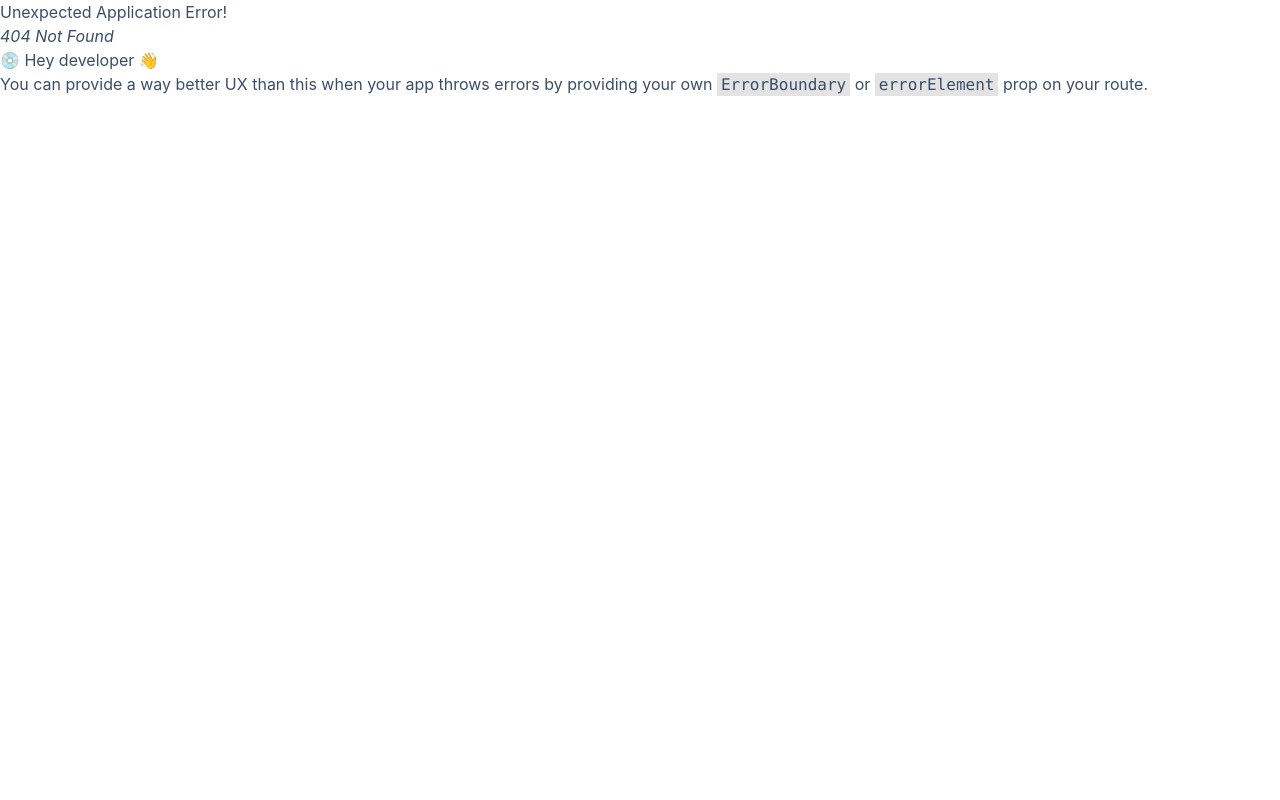
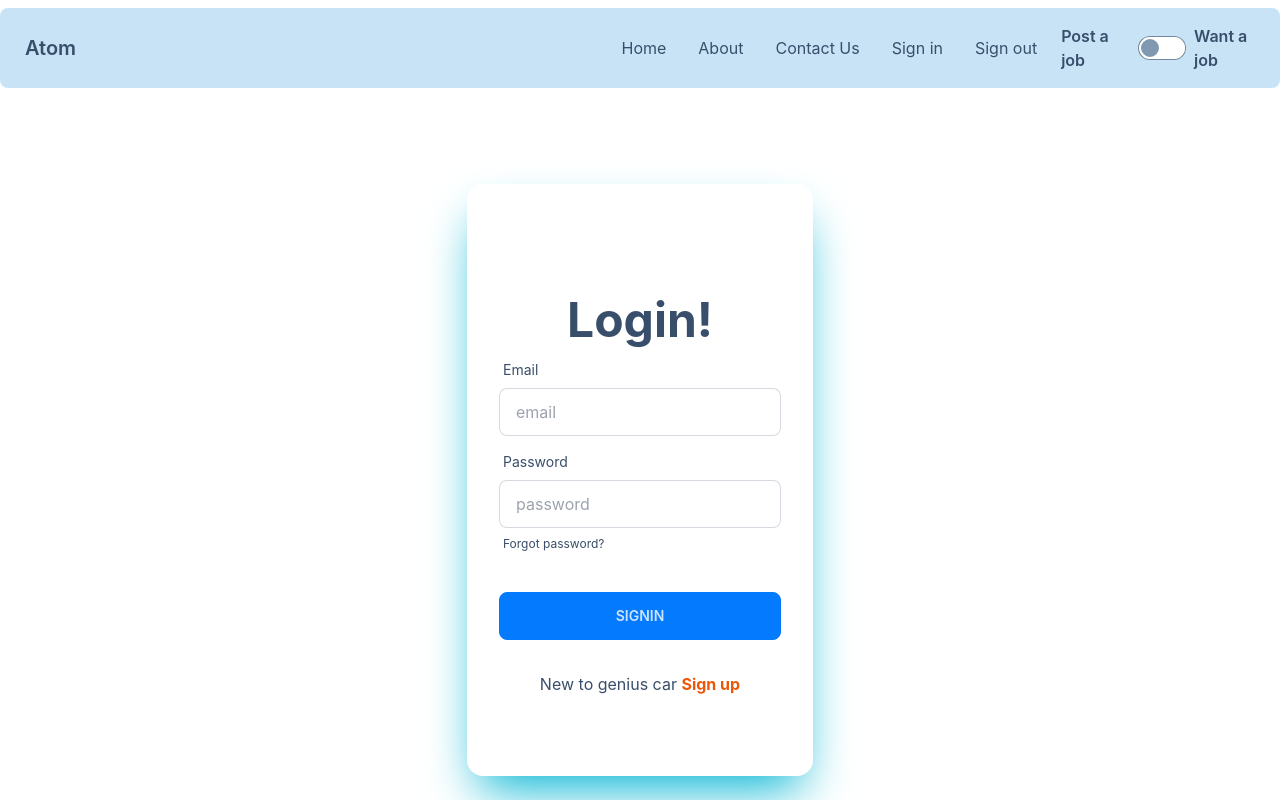
Before and after one commit to tuhin902/project-sunshine, a React (Create React App) app: page /signin in a window 1280 px wide. Before the commit this address had no page. Shown: the top 800 px of the page. Built offline with nearby package versions, Linux system fonts and the light colour scheme.

Commit message:
signin and sginup pages added

```diff
--- a/package.json
+++ b/package.json
@@ -7,6 +7,7 @@
     "@testing-library/react": "^13.4.0",
     "@testing-library/user-event": "^13.5.0",
     "daisyui": "^2.50.1",
+    "firebase": "^9.17.1",
     "react": "^18.2.0",
     "react-dom": "^18.2.0",
     "react-router-dom": "^6.8.1",
--- /dev/null
+++ b/src/Context/AuthProvider/AuthProvider.js
@@ -0,0 +1,18 @@
+import React, { Children, createContext } from 'react';
+import { getAuth } from 'firebase/auth';
+import app from '../../firebase/firebase.config';
+
+export const AuthContext = createContext();
+const auth = getAuth(app);
+
+const AuthProvider = ({ children }) => {
+
+    const authInfo = {};
+    return (
+        <AuthContext.Provider value={authInfo}>
+            {Children}
+        </AuthContext.Provider>
+    );
+};
+
+export default AuthProvider;
--- /dev/null
+++ b/src/Pages/About/About.js
@@ -0,0 +1,11 @@
+import React from 'react';
+
+const About = () => {
+    return (
+        <div>
+
+        </div>
+    );
+};
+
+export default About;
--- /dev/null
+++ b/src/Pages/Signin/Signin.js
@@ -0,0 +1,37 @@
+import React from 'react';
+import { Link } from 'react-router-dom';
+
+const Signin = () => {
+    return (
+        <div className="hero  w-full my-20">
+            <div className="hero-content">
+                <div className="card flex-shrink-0 w-full max-w-sm shadow-2xl shadow-cyan-500 py-20">
+                    <form className="card-body">
+                        <h1 className="text-5xl text-center font-bold">Login!</h1>
+                        <div className="form-control">
+                            <label className="label">
+                                <span className="label-text">Email</span>
+                            </label>
+                            <input type="text" name='email' placeholder="email" className="input input-bordered" />
+                        </div>
+                        <div className="form-control">
+                            <label className="label">
+                                <span className="label-text">Password</span>
+                            </label>
+                            <input type="text" name='password' placeholder="password" className="input input-bordered" />
+                            <label className="label">
+                                <Link href="#" className="label-text-alt link link-hover">Forgot password?</Link>
+                            </label>
+                        </div>
+                        <div className="form-control mt-6">
+                            <input className="btn btn-primary" type="submit" value="Signin" />
+                        </div>
+                    </form>
+                    <p className='text-center'>New to genius car <Link className='text-orange-600 font-bold' to='/signup'>Sign up</Link> </p>
+                </div>
+            </div>
+        </div>
+    );
+};
+
+export default Signin;
--- /dev/null
+++ b/src/Pages/Signup/Signup.js
@@ -0,0 +1,40 @@
+import React from 'react';
+import { Link } from 'react-router-dom';
+
+const Signup = () => {
+    return (
+        <div className="hero my-20">
+            <div className="hero-content ">
+                <div className="card w-full shadow-2xl shadow-green-500 py-20">
+                    <form className="card-body">
+                        <h1 className="text-5xl text-center font-bold">Sign up</h1>
+                        <div className="form-control">
+                            <label className="label">
+                                <span className="label-text">Name</span>
+                            </label>
+                            <input type="text" name='name' placeholder="Your Name" className="input input-bordered" />
+                        </div>
+                        <div className="form-control">
+                            <label className="label">
+                                <span className="label-text">Email</span>
+                            </label>
+                            <input type="text" name='email' placeholder="email" className="input input-bordered" />
+                        </div>
+                        <div className="form-control">
+                            <label className="label">
+                                <span className="label-text">Password</span>
+                            </label>
+                            <input type="text" name='password' placeholder="password" className="input input-bordered" />
+                        </div>
+                        <div className="form-control mt-6">
+                            <input className="btn btn-primary" type="submit" value="Sign up" />
+                        </div>
+                    </form>
+                    <p className='text-center'>Already have an account? <Link className='text-orange-600 font-bold' to='/signin'>Sign in</Link> </p>
+                </div>
+            </div>
+        </div>
+    );
+};
+
+export default Signup;
--- /dev/null
+++ b/src/firebase/firebase.config.js
@@ -0,0 +1,19 @@
+// Import the functions you need from the SDKs you need
+import { initializeApp } from "firebase/app";
+// TODO: Add SDKs for Firebase products that you want to use
+// https://firebase.google.com/docs/web/setup#available-libraries
+
+// Your web app's Firebase configuration
+const firebaseConfig = {
+    apiKey: "AIzaSyBNivjdzjBSMRkzlxJscGCbMmuY8Mi81LM",
+    authDomain: "atom-59a1b.firebaseapp.com",
+    projectId: "atom-59a1b",
+    storageBucket: "atom-59a1b.appspot.com",
+    messagingSenderId: "529234020422",
+    appId: "1:529234020422:web:4ce378e7cba2535332a247"
+};
+
+// Initialize Firebase
+const app = initializeApp(firebaseConfig);
+
+export default app;
```
Also changed, not shown: src/Router/routes/router.js (+17 -1 lines), 1 other file (tests, documents, lock files or other folders).
